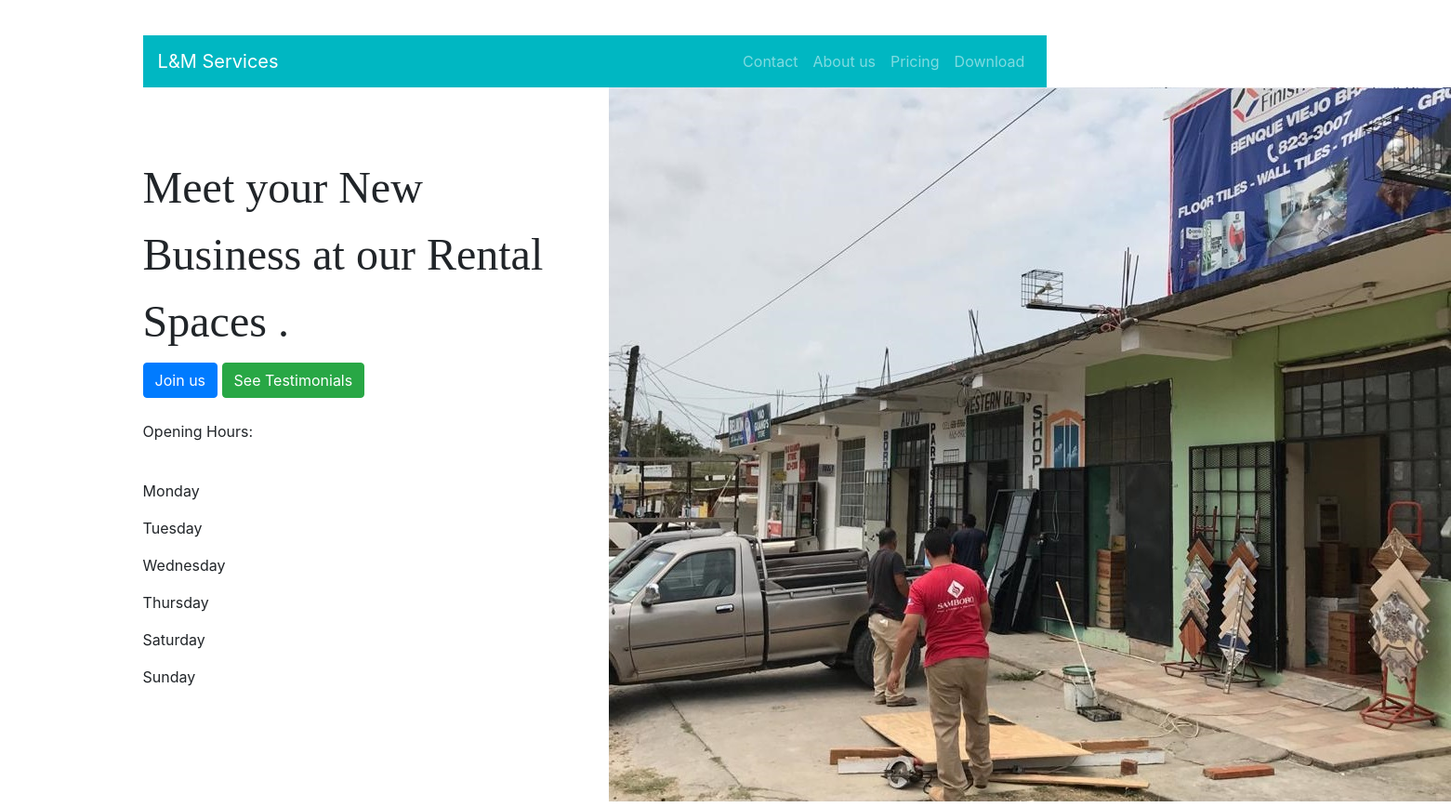
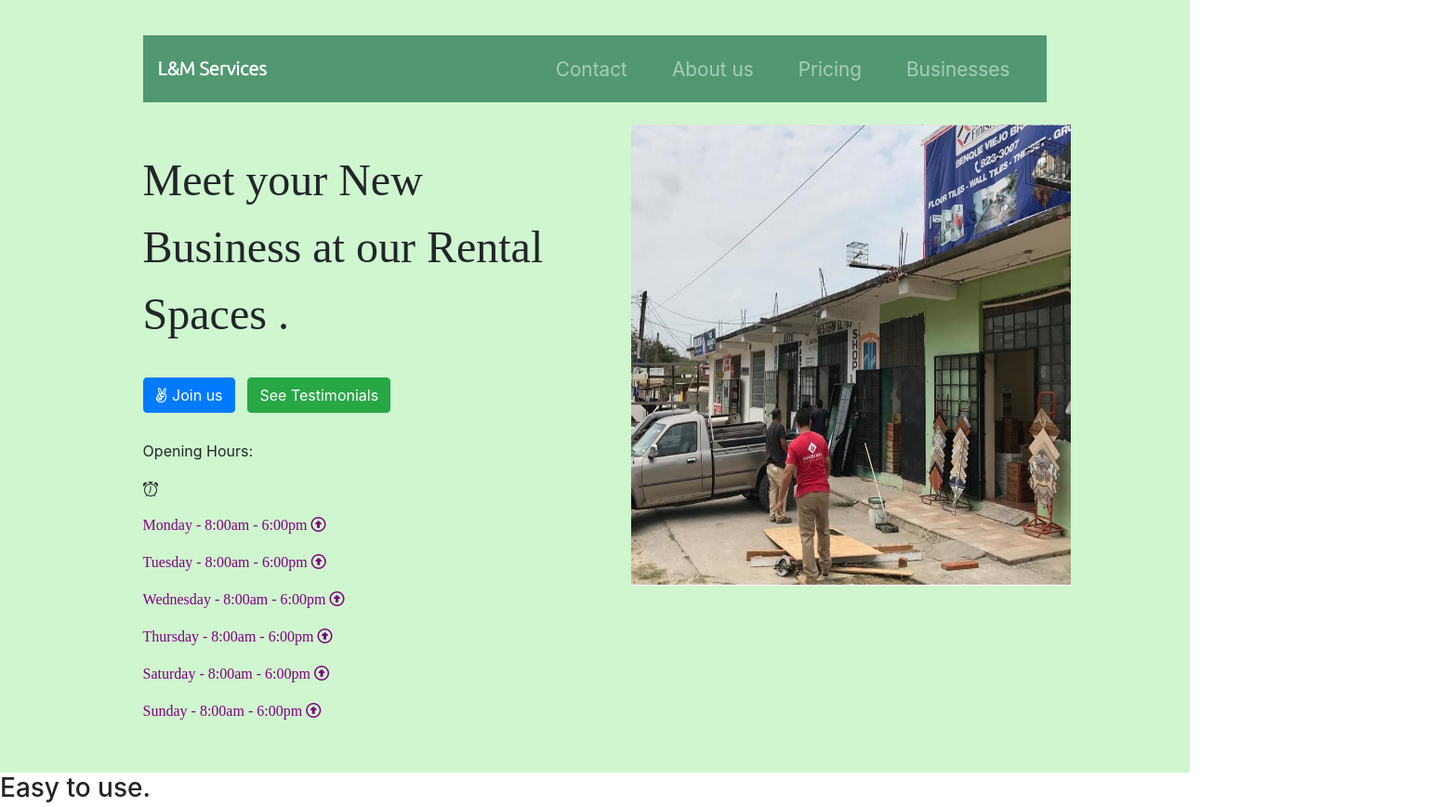
Before and after one commit to lmservices/website, a plain HTML site: page index.html in a window 1280 px wide. Shown: the top 868 px of the page at 93% size, 1561 px wide, since content can reach past the window. Drawn offline with nearby package versions, Linux system fonts and the light colour scheme.

Commit message:
Add files via upload

```diff
--- a/index.html
+++ b/index.html
@@ -20,7 +20,11 @@
 <script src="https://cdn.jsdelivr.net/npm/popper.js@1.16.1/dist/umd/popper.min.js" integrity="sha384-9/reFTGAW83EW2RDu2S0VKaIzap3H66lZH81PoYlFhbGU+6BZp6G7niu735Sk7lN" crossorigin="anonymous"></script>
 <script src="https://stackpath.bootstrapcdn.com/bootstrap/4.5.2/js/bootstrap.min.js" integrity="sha384-B4gt1jrGC7Jh4AgTPSdUtOBvfO8shuf57BaghqFfPlYxofvL8/KUEfYiJOMMV+rV" crossorigin="anonymous"></script>  <!-- Javascript Library -->
 
+
+<script src="https://kit.fontawesome.com/ac36b46e6c.js" crossorigin="anonymous"></script>  <!-- Icon library  -->
+
 </head>
+
 
 <body>
 
@@ -30,35 +34,30 @@
 
     <div id ="container-fluid">
 
-
-
     <nav class="navbar navbar-expand-lg navbar-dark background-color: blue">
 
       <button class="navbar-toggler" type="button" data-toggle="collapse" data-target="#navbarNav" aria-controls="navbarNav" aria-expanded="false" aria-label="Toggle navigation">
         <span class="navbar-toggler-icon"></span>
       </button>
 
-
       <div class="collapse navbar-collapse" id="navbarNav">
-        <a class="navbar-brand" href=""> L&M Services </a>
+        <a class="navbar-brand" href="index.html"> L&M Services </a>
         <ul class="navbar-nav ml-auto">
           <li class="nav-item">
-            <a class="nav-link" href=""> Contact </a>
+            <a class="nav-link" href="contact.html"> Contact </a>
           </li>
 
           <li class="nav-item">
-            <a class="nav-link" href=""> About us </a>
+            <a class="nav-link" href="aboutus.html"> About us </a>
+          </li>
+
+          <li class="nav-item">
+            <a class="nav-link" href="pricing.html"> Pricing </a>
           </li>
 
 
           <li class="nav-item">
-            <a class="nav-link" href=""> Pricing </a>
-          </li>
-
-
-
-          <li class="nav-item">
-            <a class="nav-link" href=""> Download </a>
+            <a class="nav-link" href=""> Businesses </a>
           </li>
         </ul>
       </div>
@@ -73,24 +72,30 @@
 
         <br>
         <br>
-        <br>
 
         <h1 class="font1"> Meet your New Business at our Rental Spaces .</h1>
 
-      <button type="button" class="btn btn-primary"> Join us </button>
-      <button type="button" class="btn btn-success"> See Testimonials </button>
+      <button type="button" class="btn btn-primary download-btn" > <i class="fab fa-angellist"></i> Join us </button>
+      <button type="button" class="btn btn-success download-btn"> See Testimonials </button>
 <br>
 <br>
 
 
-<p class="paragraph"> Opening Hours: </p>
+<p class="paragraph"> Opening Hours: <p> <svg width="1em" height="1em" viewBox="0 0 16 16" class="bi bi-alarm" fill="currentColor" xmlns="http://www.w3.org/2000/svg">
+  <path fill-rule="evenodd" d="M8 15A6 6 0 1 0 8 3a6 6 0 0 0 0 12zm0 1A7 7 0 1 0 8 2a7 7 0 0 0 0 14z"/>
+  <path fill-rule="evenodd" d="M8 4.5a.5.5 0 0 1 .5.5v4a.5.5 0 0 1-.053.224l-1.5 3a.5.5 0 1 1-.894-.448L7.5 8.882V5a.5.5 0 0 1 .5-.5z"/>
+  <path d="M.86 5.387A2.5 2.5 0 1 1 4.387 1.86 8.035 8.035 0 0 0 .86 5.387zM11.613 1.86a2.5 2.5 0 1 1 3.527 3.527 8.035 8.035 0 0 0-3.527-3.527z"/>
+  <path fill-rule="evenodd" d="M11.646 14.146a.5.5 0 0 1 .708 0l1 1a.5.5 0 0 1-.708.708l-1-1a.5.5 0 0 1 0-.708zm-7.292 0a.5.5 0 0 0-.708 0l-1 1a.5.5 0 0 0 .708.708l1-1a.5.5 0 0 0 0-.708zM5.5.5A.5.5 0 0 1 6 0h4a.5.5 0 0 1 0 1H6a.5.5 0 0 1-.5-.5z"/>
+  <path d="M7 1h2v2H7V1z"/>  <!-- Clock art -->
+</svg>
+
 <br>
-<p class = "word" > Monday   </p>
-<p  class = "word" > Tuesday  </p>
-<p class = "word" > Wednesday  </p>
-<p class = "word" > Thursday  </p>
-<p class = "word" > Saturday  </p>
-<p class = "word" > Sunday  </p>
+<p class = "word" > Monday - 8:00am - 6:00pm  <i class="far fa-arrow-alt-circle-up"></i> </p>
+<p  class = "word" > Tuesday - 8:00am - 6:00pm <i class="far fa-arrow-alt-circle-up"></i> </p>
+<p class = "word" > Wednesday - 8:00am - 6:00pm <i class="far fa-arrow-alt-circle-up"></i></p>
+<p class = "word" > Thursday - 8:00am - 6:00pm <i class="far fa-arrow-alt-circle-up"></i></p>
+<p class = "word" > Saturday - 8:00am - 6:00pm <i class="far fa-arrow-alt-circle-up"></i></p>
+<p class = "word" > Sunday - 8:00am - 6:00pm <i class="far fa-arrow-alt-circle-up"></i> </p>
 
 
       </div>
@@ -98,7 +103,7 @@
 
       <div class="col-lg-6">
 
-<img src="images/frontpage.jpg" alt="web">
+<img class = "image1" src="images/frontpage.jpg" alt="web" height="520" width="497">
 
 
 
@@ -106,7 +111,7 @@
 
     </div>
 
-    </div>
+    </di v>
 </section>
     <!-- Title -->
 
--- a/style.css
+++ b/style.css
@@ -1,4 +1,8 @@
-.navbar { background-color: #00b7c2}
+/* LM WEBSITE */
+.navbar {  background-color: #519872;
+height: 4.5rem;
+font-size: 2.5rem;
+ padding: 0 0 4.5rem; }
 
 .font1 {
 font-family: "Montserrat - Black";
@@ -11,3 +15,45 @@ line-height: 1.5;
 padding: 3% 12%;
 
 }
+
+#title {
+
+  background-color: #cff6cf;
+background-size: small;
+}
+
+
+.download-btn {
+
+
+  margin: 5% 2% 1% 0;
+}
+
+
+.word {
+  color: purple;
+  font-family: bold;
+}
+
+.navbar-brand {
+
+  font-family: ubuntu;
+  font-size: 2.5rem;
+  font-weight: bold;
+}
+
+.nav-item {
+
+  padding: 0 16px;
+}
+
+
+.nav-link /* navbar items */ {
+
+font-size: 1.3rem;
+
+}
+
+.image1 {
+padding: 5% 0 0 5%;
+}
--- /dev/null
+++ b/stylecontact.css
@@ -0,0 +1,20 @@
+.navbar { background-color: #519872;
+height: 4.5rem;}
+
+.font1 {
+font-family: "Montserrat - Black";
+font-size: 3rem;
+line-height: 1.5;
+
+}
+
+#container-fluid {
+padding: 3% 12%;
+
+}
+
+
+.word {
+  color: purple;
+  font-family: bold;
+}
```
Also changed, not shown: aboutus.html (added, +66 -0 lines), businesses.html (added, +66 -0 lines), contact.html (added, +66 -0 lines), pricing.html (added, +66 -0 lines), tindog.html (added, +27 -0 lines).
